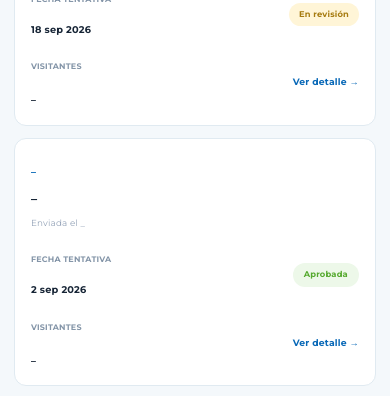
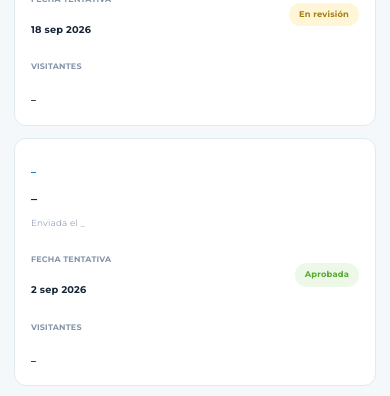
Before and after one commit to doublerre/sizz-app, a React (Vite) app: page /cuenta/reservaciones in a window 390 px wide. Shown: the part 448-844 px from the top of the page. Built offline with nearby package versions, Linux system fonts and the light colour scheme; sample sign-in values are in the browser's storage.

Commit message:
Vanessa - branch
Eliminé el enlace "Ver detalle"cde cada reservación en MyReservationsPage.tsx y quité sus estilos y la columna vacía asociada en MyReservationsPage.css. Ya no se navega a rutas de detalle inexistentes.

```diff
--- a/src/pages/account/MyReservationsPage.css
+++ b/src/pages/account/MyReservationsPage.css
@@ -148,7 +148,7 @@
 }
 .reservation-row{
     display: grid;
-    grid-template-columns:minmax(220px, 1.35fr) minmax(150px, 1fr) minmax(180px, 1fr) 100px 90px;
+    grid-template-columns:minmax(220px, 1.35fr) minmax(150px, 1fr) minmax(180px, 1fr) 100px;
     align-items: center;
     gap: 16px;
     min-height: 95px;
@@ -215,17 +215,6 @@
 .status-pagada{
     background:#eaf4fc;
     color: #0868b7;
-}
-.reservation-detail-link{
-    justify-self: end;
-    color: #0868b7;
-    font-size: .58rem;
-    font-weight: 700;
-    text-decoration: none;
-    white-space: nowrap;
-}
-.reservation-detail-link:hover{
-    text-decoration: underline;
 }
 .reservations-empty{
     padding: 32px 16px;
@@ -297,9 +286,6 @@
     .reservation-row{
         grid-template-columns: minmax(160px, 1.2fr) 1fr 1fr 100px;
     }
-    .reservation-detail-link{
-        grid-column: 4;
-    }
     .reservation-status{
         grid-column: 4;
         grid-row: 1;
@@ -360,9 +346,6 @@
             display: flex;
         }.reservation-status {
             grid-column: 2; grid-row: 2;
-        }.reservation-detail-link{
-            grid-column: 2;
-            grid-row: 3;
         }.reservation-pagination {
             align-items: flex-start;
             flex-direction: column;
--- a/src/pages/account/MyReservationsPage.tsx
+++ b/src/pages/account/MyReservationsPage.tsx
@@ -3,6 +3,7 @@ import { Link, NavLink } from "react-router-dom";
 import logo from "../../assets/logo_zigzag_main.svg";
 import ReservationCalendar from "@/components/ReservationCalendar";
 import { Sidebar } from "../../components/SideBarBox";
+import { useAuth } from "../../context/AuthContext";
 import "./MyReservationsPage.css";
 
 type ReservationStatus = "En revisión" | "Aprobada" | "Pagada";
@@ -29,6 +30,7 @@ const formatReservationDate = (iso: string) => {
 };
 
 export default function MyReservationsPage() {
+    const { logout } = useAuth();
     const [search, setSearch] = useState("");
     const [status, setStatus] = useState("Todos los estados");
     const [date, setDate] = useState<string | null>(null);
@@ -79,7 +81,7 @@ export default function MyReservationsPage() {
                     </nav>
                     <div className="account-user">
                         <span className="account-avatar">_</span>
-                        <span className="account-user-copy"><strong>_</strong><Link to="/login">Cerrar sesión</Link></span>
+                        <span className="account-user-copy"><strong>_</strong><Link to="/login" onClick={logout}>Cerrar sesión</Link></span>
                     </div>
                 </header>
 
@@ -125,7 +127,6 @@ export default function MyReservationsPage() {
                                 <span className={`reservation-status status-${reservation.status.toLowerCase().replaceAll(" ", "-")}`}>
                                     {reservation.status}
                                 </span>
-                                <Link className="reservation-detail-link" to={`/cuenta/reservaciones/${reservation.id}`}>Ver detalle →</Link>
                             </article>
                         ))}
                         {visibleReservations.length === 0 && <p className="reservations-empty">No hay reservaciones que coincidan con los filtros.</p>}
```
